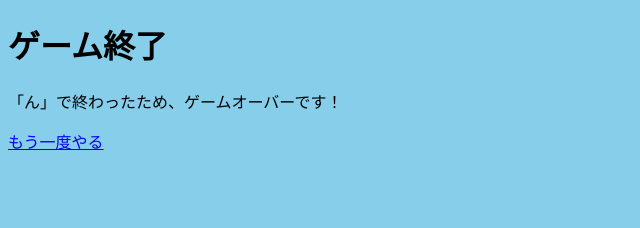
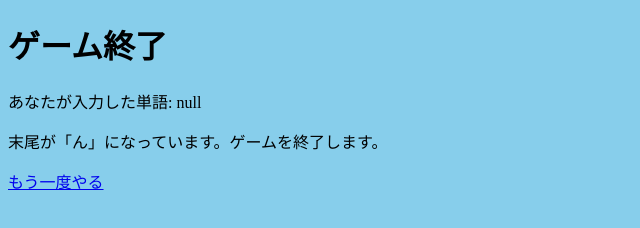
Before and after one commit to tatanttoto/deno-shiritori, a plain HTML site: page public/gameover.html in a window 1280 px wide. Shown: the whole page, without its empty margins (0-640 px from the left). Drawn offline with Linux system fonts and the light colour scheme.

Commit message:
ゲーム終了時のWeb画面表示3

```diff
--- a/public/gameover.html
+++ b/public/gameover.html
@@ -14,7 +14,17 @@
 <body>
   <!-- bodyタグの中には実際に表示するものなどを書く -->
   <h1>ゲーム終了</h1>
-  <p>「ん」で終わったため、ゲームオーバーです！</p>
+  <p id="wordDisplay"></p>
+  <script>
+    // URLのクエリパラメータを取得
+    const params = new URLSearchParams(window.location.search);
+    const word = params.get("word");
+
+    // 表示する
+    const paragraph = document.querySelector("#wordDisplay");
+    paragraph.textContent = `あなたが入力した単語: ${word}`;
+  </script>
+  <p>末尾が「ん」になっています。ゲームを終了します。</p>
   <a href="/">もう一度やる</a>
 </body>
 
```
Also changed, not shown: public/index.html (+2 -1 lines).
